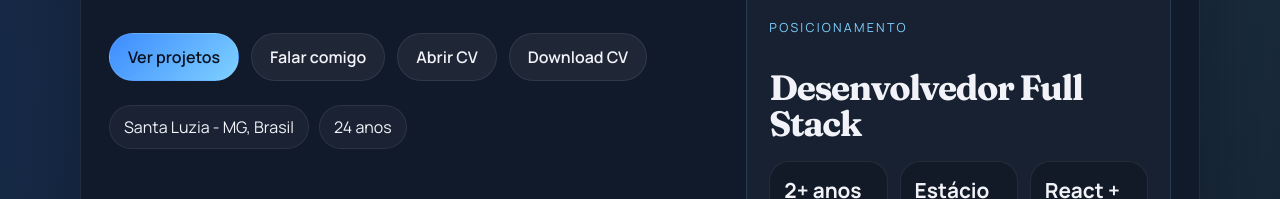
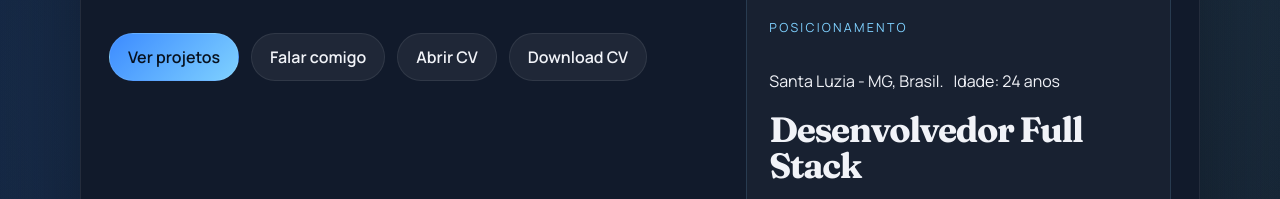
Before and after one commit to VITAO23/Portif-lio, a React (Vite) app: page / in a window 1280 px wide. Shown: the part 471-670 px from the top of the page. Built offline with nearby package versions, Linux system fonts and the light colour scheme.

Commit message:
fix: correct highlights formatting and enhance link icon styles

```diff
--- a/src/pages/Home/Home.tsx
+++ b/src/pages/Home/Home.tsx
@@ -16,8 +16,8 @@ function GithubIcon() {
 
 function Home() {
   const highlights = [
-    'Santa Luzia - MG, Brasil',
-    '24 anos',
+    'Santa Luzia - MG, Brasil.',
+    'Idade: 24 anos',
 
   ]
 
@@ -139,11 +139,7 @@ function Home() {
               <a href="/Curriculo_Victor_Hugo-dev.pdf" target="_blank" rel="noopener noreferrer" className="secondary-action">Abrir CV</a>
               <a href="/Curriculo_Victor_Hugo-dev.pdf" download="Curriculo_Victor_Hugo-dev.pdf" className="secondary-action">Download CV</a>
             </div>
-            <ul className="highlights">
-              {highlights.map((item) => (
-                <li key={item}>{item}</li>
-              ))}
-            </ul>
+
           </div>
 
           <aside className="hero-card">
@@ -151,6 +147,11 @@ function Home() {
               <img className="hero-photo" src="/images/foto-my-2.jpeg" alt="Foto de Victor Hugo" />
             </div>
             <p className="card-label">Posicionamento</p>
+            <ul className="highlights">
+              {highlights.map((item) => (
+                <li key={item}>{item}</li>
+              ))}
+            </ul>
             <h2>Desenvolvedor Full Stack</h2>
             <div className="metrics">
               <div>
@@ -282,16 +283,16 @@ function Home() {
                 </a>
               </li>
               <li>
-                <a href="tel:+5531985592981">(31) 98559-2981</a>
+                <a  href="tel:+5531985592981">(31) 98559-2981</a>
               </li>
               <li>
-                <a href="https://www.linkedin.com/in/victor-hugo-286134221/" target="_blank" rel="noreferrer">
+                <a className="link-icon" href="https://www.linkedin.com/in/victor-hugo-286134221/" target="_blank" rel="noreferrer">
                   <LinkedInIcon />
                   LinkedIn
                 </a>
               </li>
               <li>
-                <a href="https://github.com/VITAO23" target="_blank" rel="noreferrer">
+                <a className="link-icon" href="https://github.com/VITAO23" target="_blank" rel="noreferrer">
                   <GithubIcon />
                   GitHub
                 </a>
--- a/src/styles.css
+++ b/src/styles.css
@@ -207,7 +207,7 @@ a:hover {
   gap: 10px;
 }
 
-.highlights li,
+
 .skill-pill,
 .project-card ul li {
   border: 1px solid var(--border);
@@ -449,6 +449,15 @@ a:hover {
   border-color: var(--accent);
 }
 
+.contact-list li .link-icon{
+  background: aqua;
+    /* background-color: aliceblue; */
+    color: aquamarine;
+    width: 1.5rem;
+    height: 1.5rem;
+    border-radius: 8px;
+}
+
 @media (max-width: 900px) {
   .site-header {
     flex-direction: column;
```
